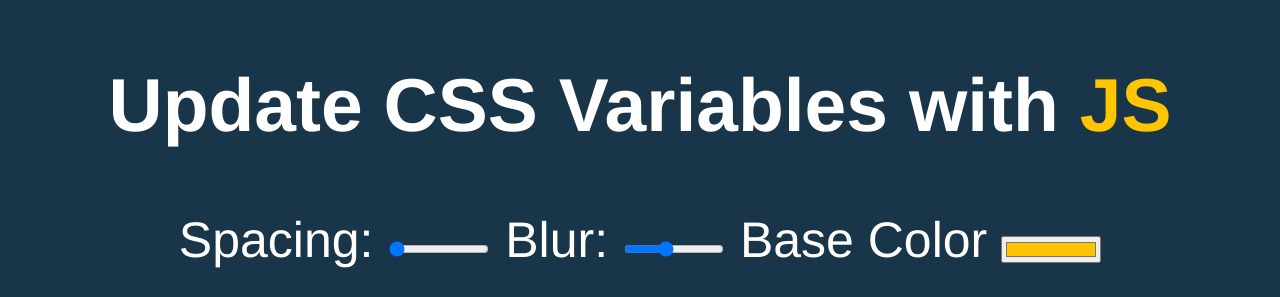
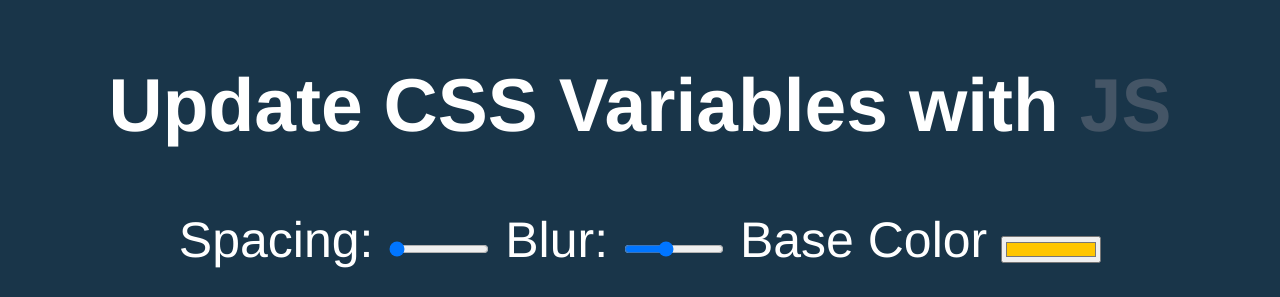
Before and after one commit to uidevperson/css-variables, a plain HTML site: page index.html in a window 1280 px wide. Shown: the top 297 px of the page. Drawn offline with Linux system fonts and the light colour scheme.

Commit message:
added inline variable test

```diff
--- a/index.html
+++ b/index.html
@@ -5,7 +5,7 @@
   <title>Scoped CSS Variables and JS</title>
 </head>
 <body>
-  <h2>Update CSS Variables with <span class='hl'>JS</span></h2>
+  <h2 style="--base: #456">Update CSS Variables with <span class='hl'>JS</span></h2>
 
   <div class="controls">
     <label for="spacing">Spacing:</label>
```
